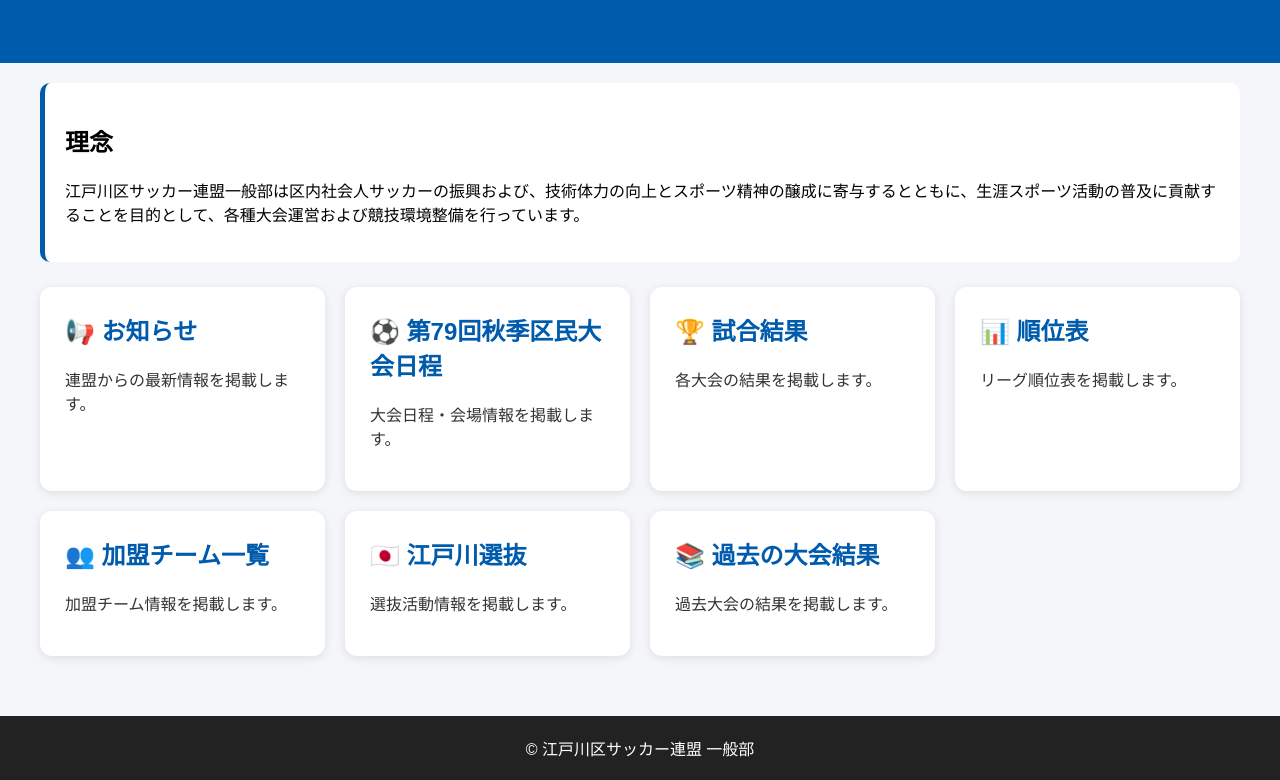
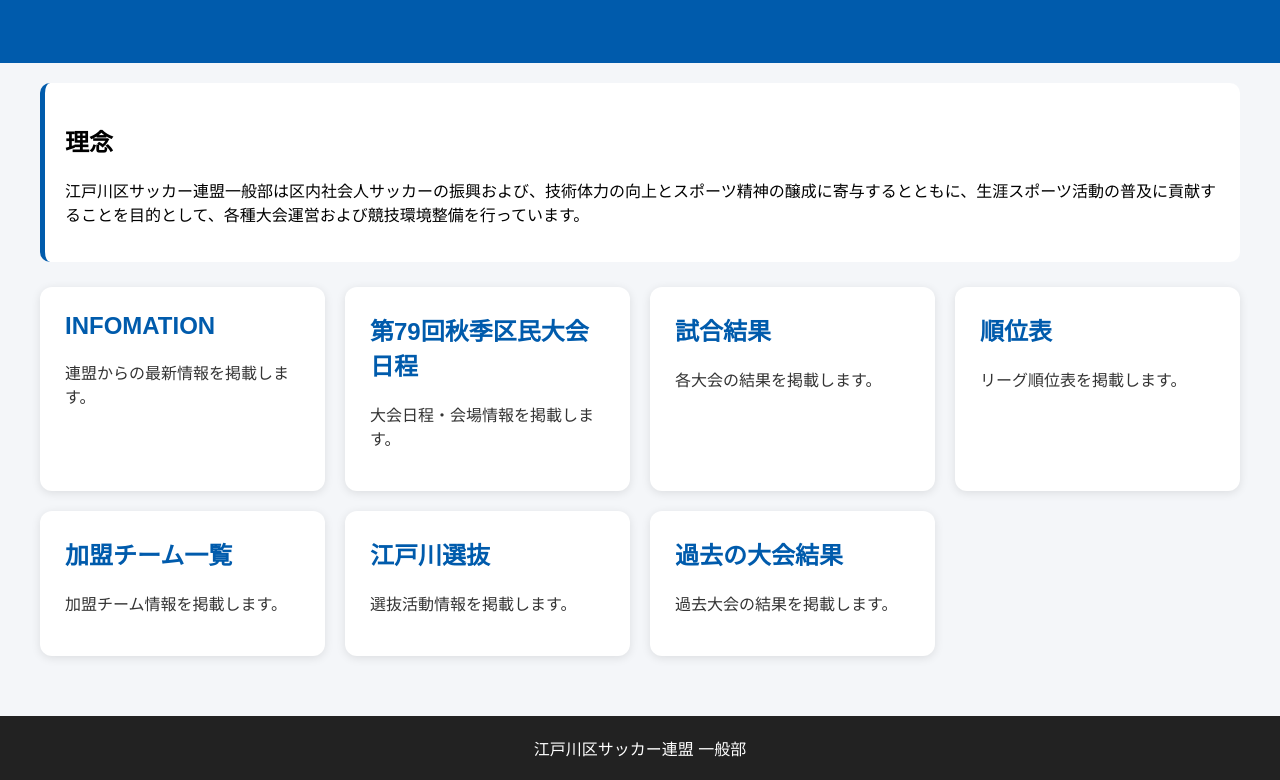
Before and after one commit to edogawa-fa1/edogawa-fa1-site, a plain HTML site: page index.html in a window 1280 px wide. Shown: the part 133-913 px from the top of the page. Drawn offline with Linux system fonts and the light colour scheme.

Commit message:
Update headings in index.html for consistency

```diff
--- a/index.html
+++ b/index.html
@@ -93,37 +93,37 @@ footer{
 <div class="menu">
 
 <div class="card">
-<h2>📢 お知らせ</h2>
+<h2>INFOMATION</h2>
 <p>連盟からの最新情報を掲載します。</p>
 </div>
 
 <div class="card">
-<h2>⚽ 第79回秋季区民大会日程</h2>
+<h2>第79回秋季区民大会日程</h2>
 <p>大会日程・会場情報を掲載します。</p>
 </div>
 
 <div class="card">
-<h2>🏆 試合結果</h2>
+<h2>試合結果</h2>
 <p>各大会の結果を掲載します。</p>
 </div>
 
 <div class="card">
-<h2>📊 順位表</h2>
+<h2>順位表</h2>
 <p>リーグ順位表を掲載します。</p>
 </div>
 
 <div class="card">
-<h2>👥 加盟チーム一覧</h2>
+<h2>加盟チーム一覧</h2>
 <p>加盟チーム情報を掲載します。</p>
 </div>
 
 <div class="card">
-<h2>🇯🇵 江戸川選抜</h2>
+<h2>江戸川選抜</h2>
 <p>選抜活動情報を掲載します。</p>
 </div>
 
 <div class="card">
-<h2>📚 過去の大会結果</h2>
+<h2>過去の大会結果</h2>
 <p>過去大会の結果を掲載します。</p>
 </div>
 
@@ -132,7 +132,7 @@ footer{
 </div>
 
 <footer>
-© 江戸川区サッカー連盟 一般部
+江戸川区サッカー連盟 一般部
 </footer>
 
 </body>
```
